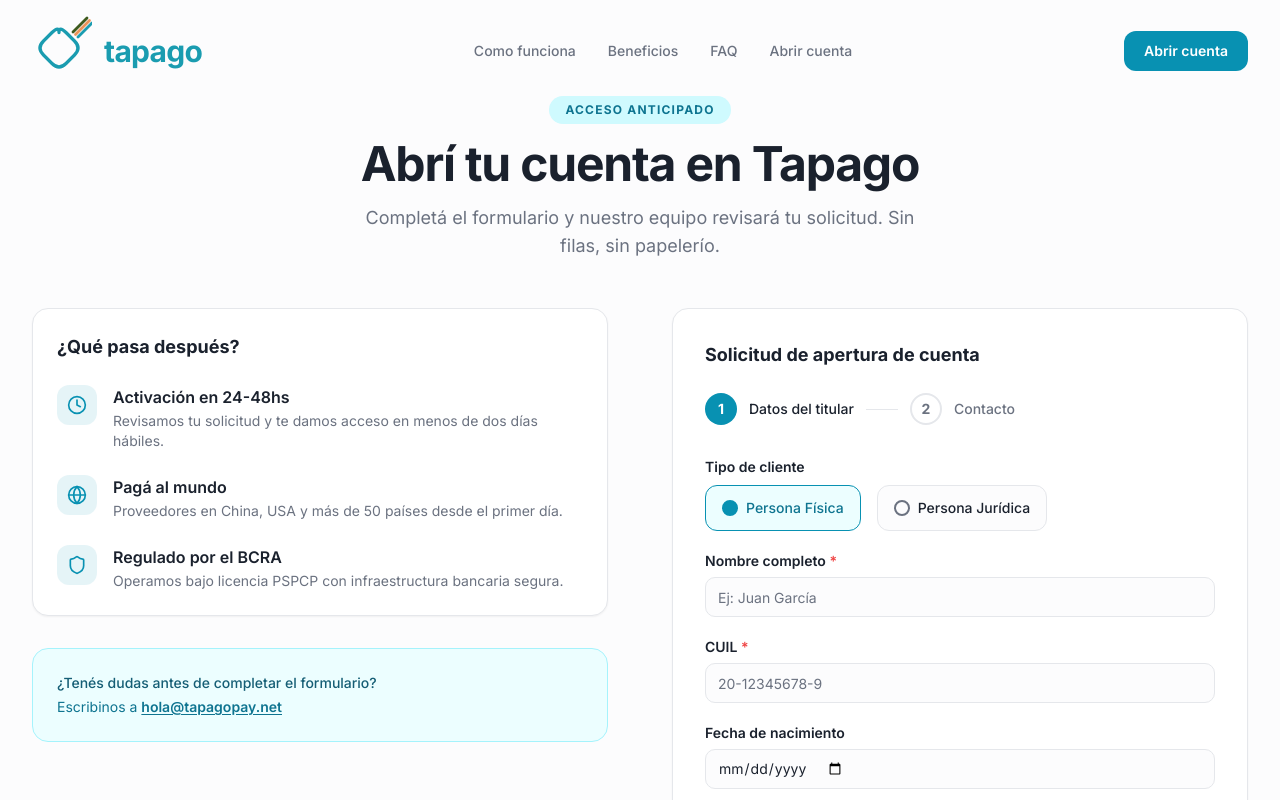
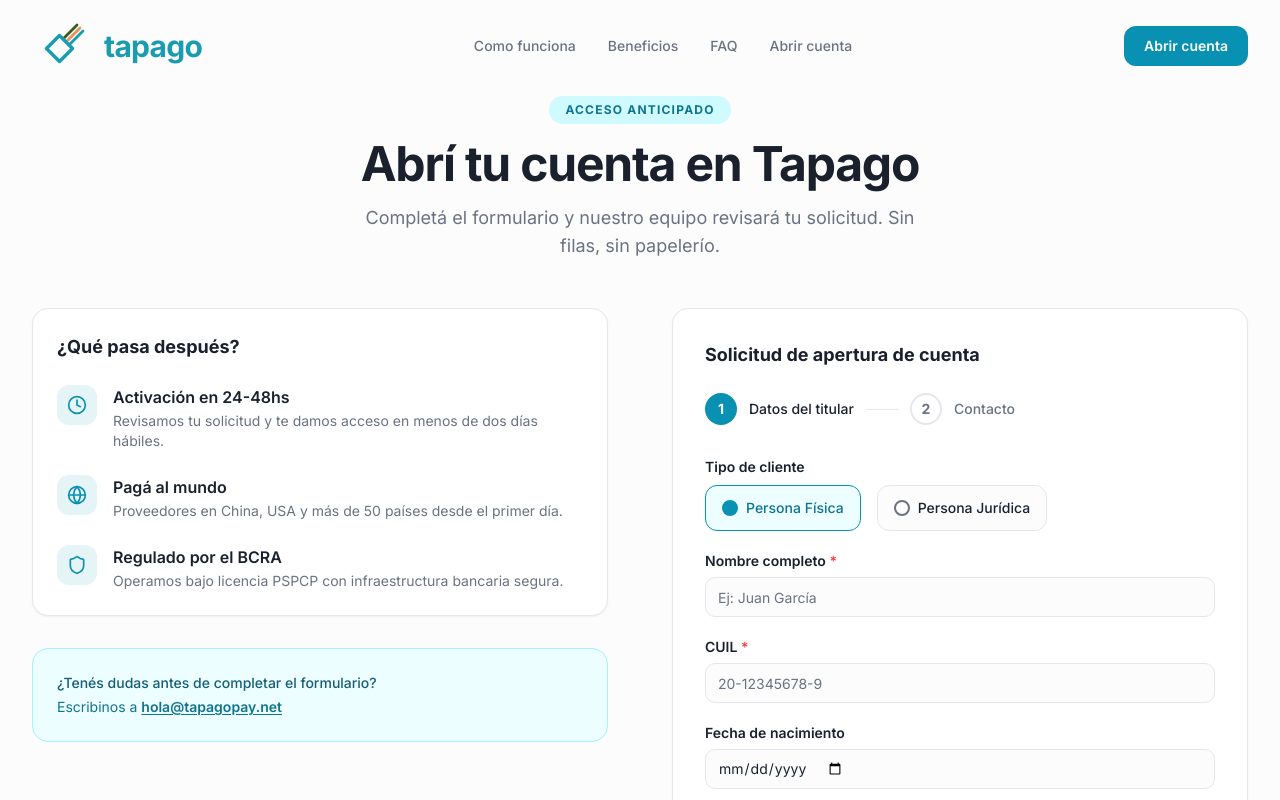
Before and after one commit to tomeitorrr/tapago-website, a Next.js app: page /abrir-cuenta in a window 1280 px wide. Shown: the top 800 px of the page. Built offline with nearby package versions, Linux system fonts and the light colour scheme.

Commit message:
Reescribir ícono: rombo simple con strokeLinejoin=round y líneas desde borde top-right
Co-Authored-By: Claude Sonnet 4.6 <noreply@anthropic.com>

```diff
--- a/components/tapago/logo.tsx
+++ b/components/tapago/logo.tsx
@@ -22,26 +22,26 @@ export function TapagoLogo({ className, variant = "dark", size = "md" }: LogoPro
     <div className={cn("flex items-center gap-3 select-none", className)}>
       <svg
         width={iconPx}
-        height={iconPx * 1.15}
-        viewBox="0 0 120 138"
+        height={iconPx}
+        viewBox="0 0 120 120"
         fill="none"
         xmlns="http://www.w3.org/2000/svg"
         aria-hidden="true"
       >
-        {/* Verde oscuro — más atrás, offset (-5,-5) del punto base (87,37) */}
-        <line x1="82" y1="32" x2="110" y2="4"
+        {/* Verde oscuro — más separado del rombo */}
+        <line x1="64" y1="44" x2="90" y2="18"
           stroke={green} strokeWidth="5.5" strokeLinecap="round"/>
         {/* Naranja — medio */}
-        <line x1="87" y1="37" x2="115" y2="9"
+        <line x1="70" y1="50" x2="96" y2="24"
           stroke={orange} strokeWidth="5.5" strokeLinecap="round"/>
-        {/* Teal — adelante, offset (+5,+5) del punto base */}
-        <line x1="92" y1="42" x2="120" y2="14"
+        {/* Teal — pegado al rombo */}
+        <line x1="76" y1="56" x2="102" y2="30"
           stroke={teal} strokeWidth="5.5" strokeLinecap="round"/>
-        {/* Rombo — NO tocar */}
+        {/* Rombo redondeado — strokeLinejoin="round" da las esquinas redondeadas */}
         <path
-          d="M54 33 Q54 19 68 33 L85 50 Q99 64 85 78 L68 95 Q54 109 40 95 L23 78 Q9 64 23 50 L40 33 Q54 19 54 33 Z"
+          d="M 55 39 L 81 65 L 55 91 L 29 65 Z"
           stroke={teal}
-          strokeWidth="6.5"
+          strokeWidth="7"
           strokeLinejoin="round"
           fill="none"
         />
```
